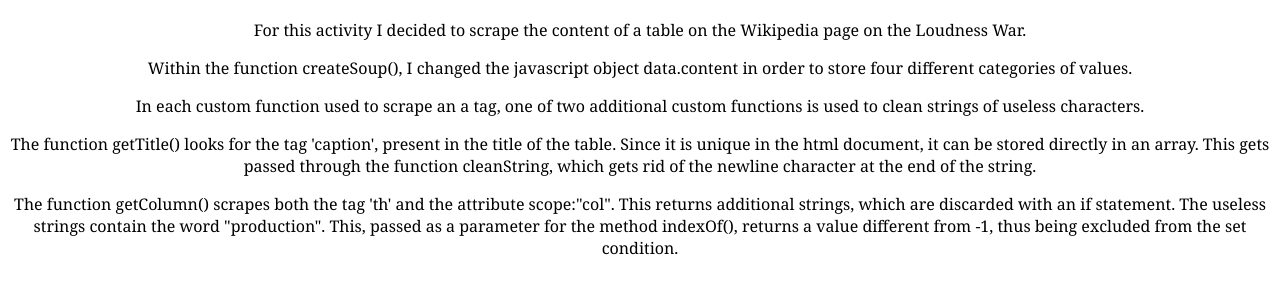
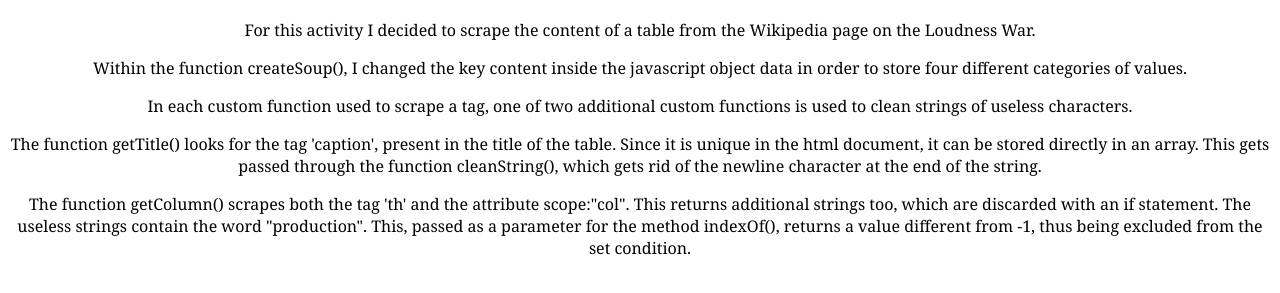
Before and after one commit to fra-fran-fra/WCC2_WikiScrape, a website: page index.html in a window 1280 px wide. Shown: the part 67-360 px from the top of the page. Drawn offline with Linux system fonts and the light colour scheme.

Commit message:
Update index.html

```diff
--- a/index.html
+++ b/index.html
@@ -14,19 +14,19 @@
         Loudness War
     </h1>
     <p>
-        For this activity I decided to scrape the content of a table on the Wikipedia page on the Loudness War.
+        For this activity I decided to scrape the content of a table from the Wikipedia page on the Loudness War.
     </p>
     <p>
-        Within the function createSoup(), I changed the javascript object data.content in order to store four different categories of values.
+        Within the function createSoup(), I changed the key content inside the javascript object data in order to store four different categories of values.
     </p>
     <p>
-        In each custom function used to scrape an a tag, one of two additional custom functions is used to clean strings of useless characters.
+        In each custom function used to scrape a tag, one of two additional custom functions is used to clean strings of useless characters.
     </p>
     <p>
-        The function getTitle() looks for the tag 'caption', present in the title of the table. Since it is unique in the html document, it can be stored directly in an array. This gets passed through the function cleanString, which gets rid of the newline character at the end of the string.
+        The function getTitle() looks for the tag 'caption', present in the title of the table. Since it is unique in the html document, it can be stored directly in an array. This gets passed through the function cleanString(), which gets rid of the newline character at the end of the string.
     </p>
     <p>
-        The function getColumn() scrapes both the tag 'th' and the attribute scope:"col". This returns additional strings, which are discarded with an if statement. The useless strings contain the word "production". This, passed as a parameter for the method indexOf(), returns a value different from -1, thus being excluded from the set condition.
+        The function getColumn() scrapes both the tag 'th' and the attribute scope:"col". This returns additional strings too, which are discarded with an if statement. The useless strings contain the word "production". This, passed as a parameter for the method indexOf(), returns a value different from -1, thus being excluded from the set condition.
     </p>
 </body>
 
```
